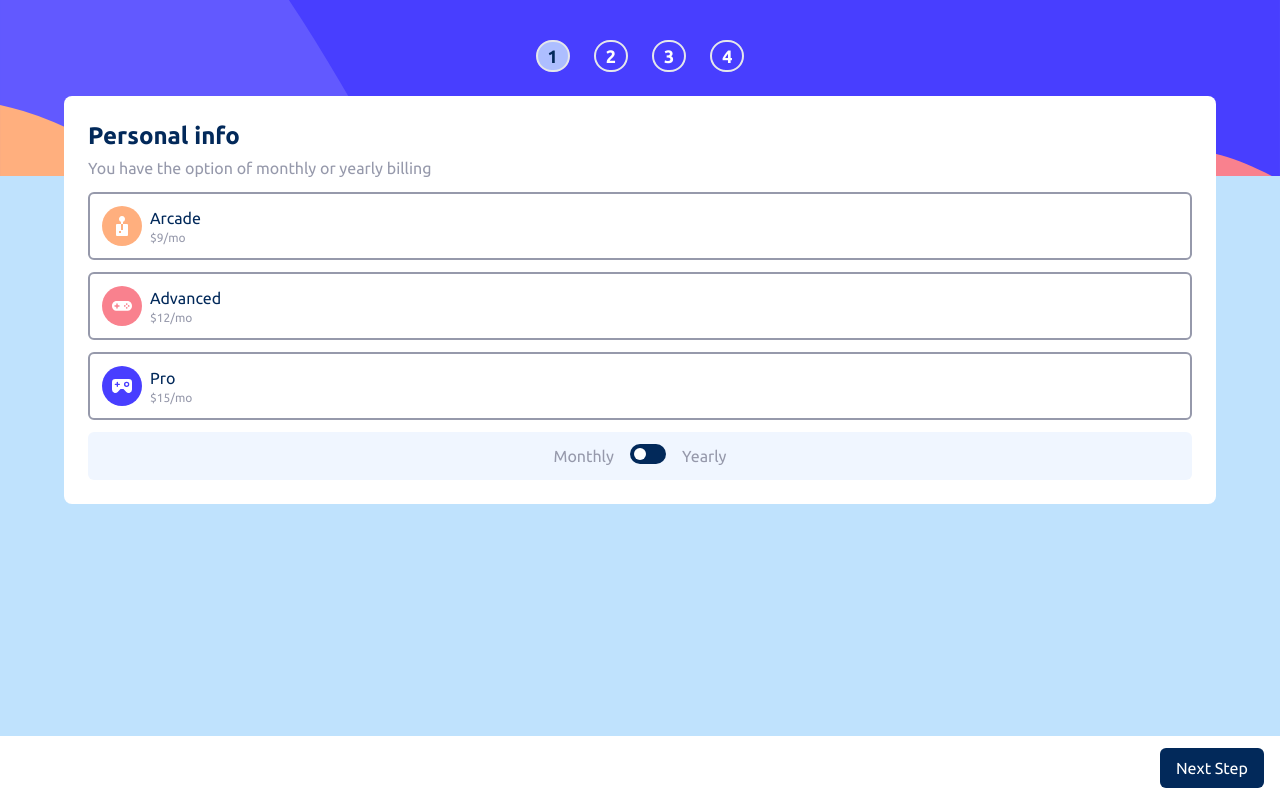
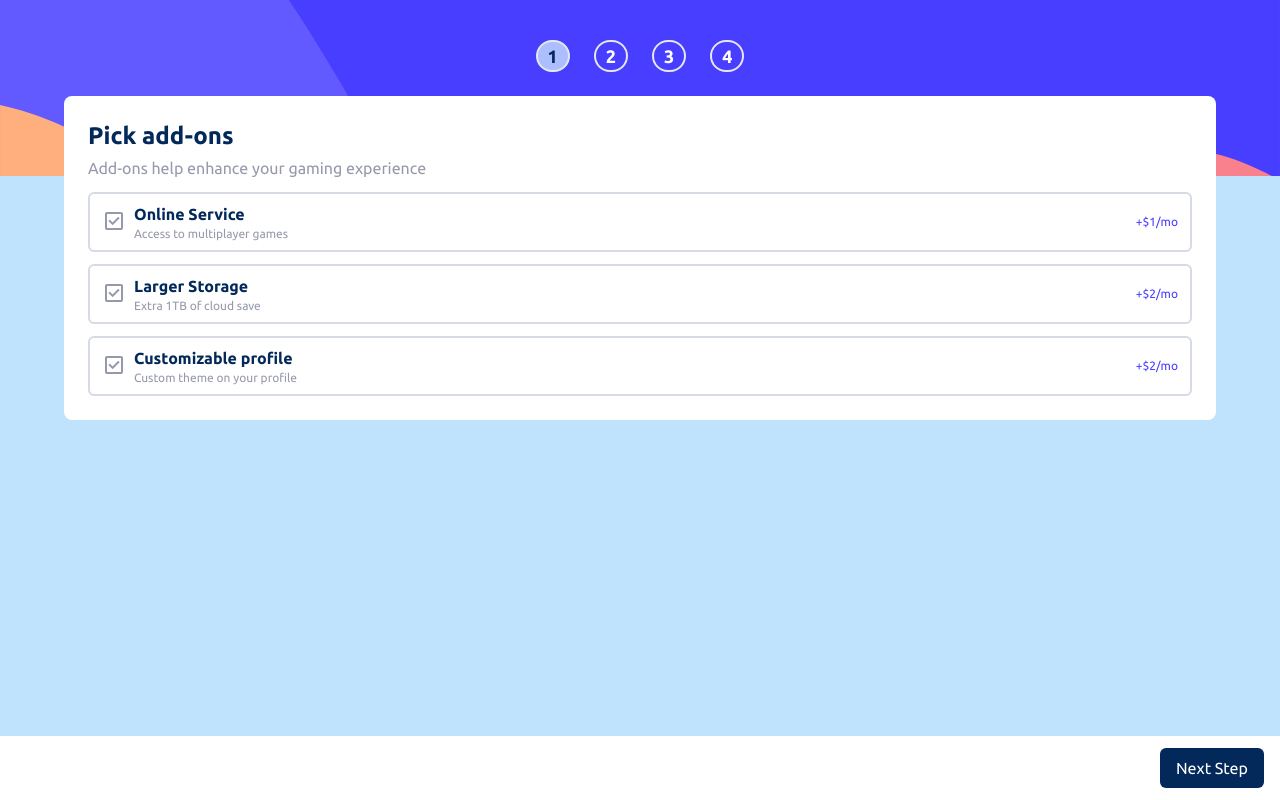
Before and after one commit to zemoCode25/tailwind-mobile-form, a website built with Vite: page index.html in a window 1280 px wide. Built offline with nearby package versions, Linux system fonts and the light colour scheme.

Commit message:
Added Page: Step 3

```diff
--- a/index.html
+++ b/index.html
@@ -3,6 +3,10 @@
   <head>
     <meta charset="UTF-8" />
     <link rel="icon" type="image/svg+xml" href="/vite.svg" />
+    <link
+      rel="stylesheet"
+      href="https://fonts.googleapis.com/css2?family=Material+Symbols+Outlined:opsz,wght,FILL,GRAD@20..48,100..700,0..1,-50..200"
+    />
     <meta name="viewport" content="width=device-width, initial-scale=1.0" />
     <title>Vite App</title>
   </head>
@@ -78,7 +82,7 @@
           </form>
         </div>
         <div
-          class="absolute inset-x-0 mx-auto top-24 bottom-auto max-w-[90%] bg-white text-CoolGray rounded-lg px-6 py-6"
+          class="absolute inset-x-0 mx-auto top-24 bottom-auto max-w-[90%] bg-white text-CoolGray rounded-lg px-6 py-6 hidden"
         >
           <h1 class="text-2xl font-bold mb-1 text-MarineBlue">Personal info</h1>
           <p class="mb-3">You have the option of monthly or yearly billing</p>
@@ -126,6 +130,75 @@
             Next Step
           </button>
         </div>
+        <div
+          class="absolute inset-x-0 mx-auto top-24 bottom-auto max-w-[90%] bg-white text-CoolGray rounded-lg px-6 py-6"
+        >
+          <h1 class="text-2xl font-bold mb-1 text-MarineBlue">Pick add-ons</h1>
+          <p class="mb-3">Add-ons help enhance your gaming experience</p>
+          <div class="space-y-3">
+            <div
+              class="flex align-middle justify-between px-3 py-2 border-LightGray border-2 rounded-md"
+            >
+              <div class="flex align-middle">
+                <button class="leading-none">
+                  <span class="material-symbols-outlined"> check_box </span>
+                </button>
+                <div class="flex flex-col ml-2">
+                  <h3 class="text-MarineBlue font-semibold">Online Service</h3>
+                  <p class="text-xs">Access to multiplayer games</p>
+                </div>
+              </div>
+              <div class="flex align-middle">
+                <p class="text-xs m-auto h-fit text-center text-PurplishBlue">
+                  +$1/mo
+                </p>
+              </div>
+            </div>
+            <div
+              class="flex align-middle justify-between px-3 py-2 border-LightGray border-2 rounded-md"
+            >
+              <div class="flex align-middle">
+                <button class="leading-none">
+                  <span class="material-symbols-outlined"> check_box </span>
+                </button>
+                <div class="flex flex-col ml-2">
+                  <h3 class="text-MarineBlue font-semibold">Larger Storage</h3>
+                  <p class="text-xs">Extra 1TB of cloud save</p>
+                </div>
+              </div>
+              <div class="flex align-middle">
+                <p class="text-xs m-auto h-fit text-center text-PurplishBlue">
+                  +$2/mo
+                </p>
+              </div>
+            </div>
+            <div
+              class="flex align-middle justify-between px-3 py-2 border-LightGray border-2 rounded-md"
+            >
+              <div class="flex align-middle">
+                <button class="leading-none">
+                  <span class="material-symbols-outlined"> check_box </span>
+                </button>
+                <div class="flex flex-col ml-2">
+                  <h3 class="text-MarineBlue font-semibold">
+                    Customizable profile
+                  </h3>
+                  <p class="text-xs">Custom theme on your profile</p>
+                </div>
+              </div>
+              <div class="flex align-middle">
+                <p class="text-xs m-auto h-fit text-center text-PurplishBlue">
+                  +$2/mo
+                </p>
+              </div>
+            </div>
+          </div>
+        </div>
+        <div class="bg-white absolute inset-x-0 bottom-0 px-4 py-3 text-right">
+          <button class="px-4 py-2 bg-MarineBlue text-white ml-auto rounded-md">
+            Next Step
+          </button>
+        </div>
       </section>
     </main>
     <script type="module" src="./src/main.js"></script>
```
